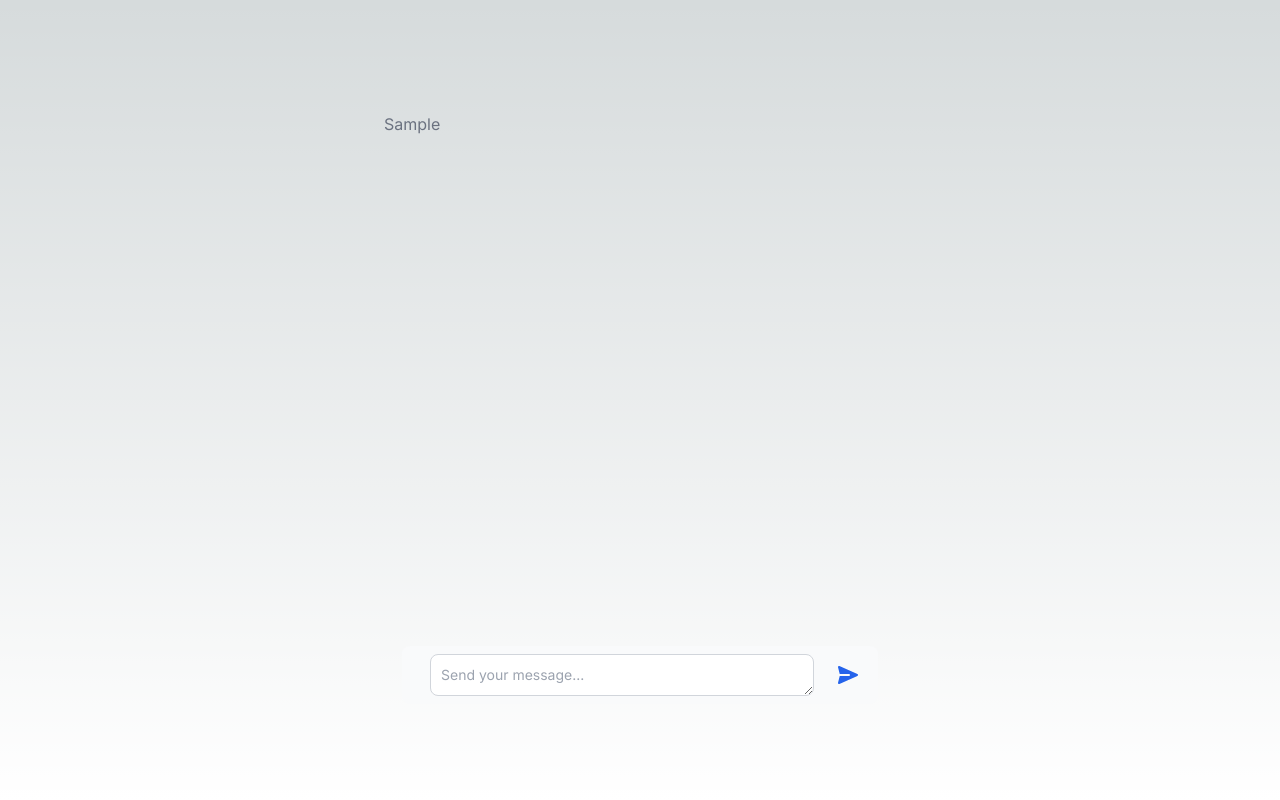
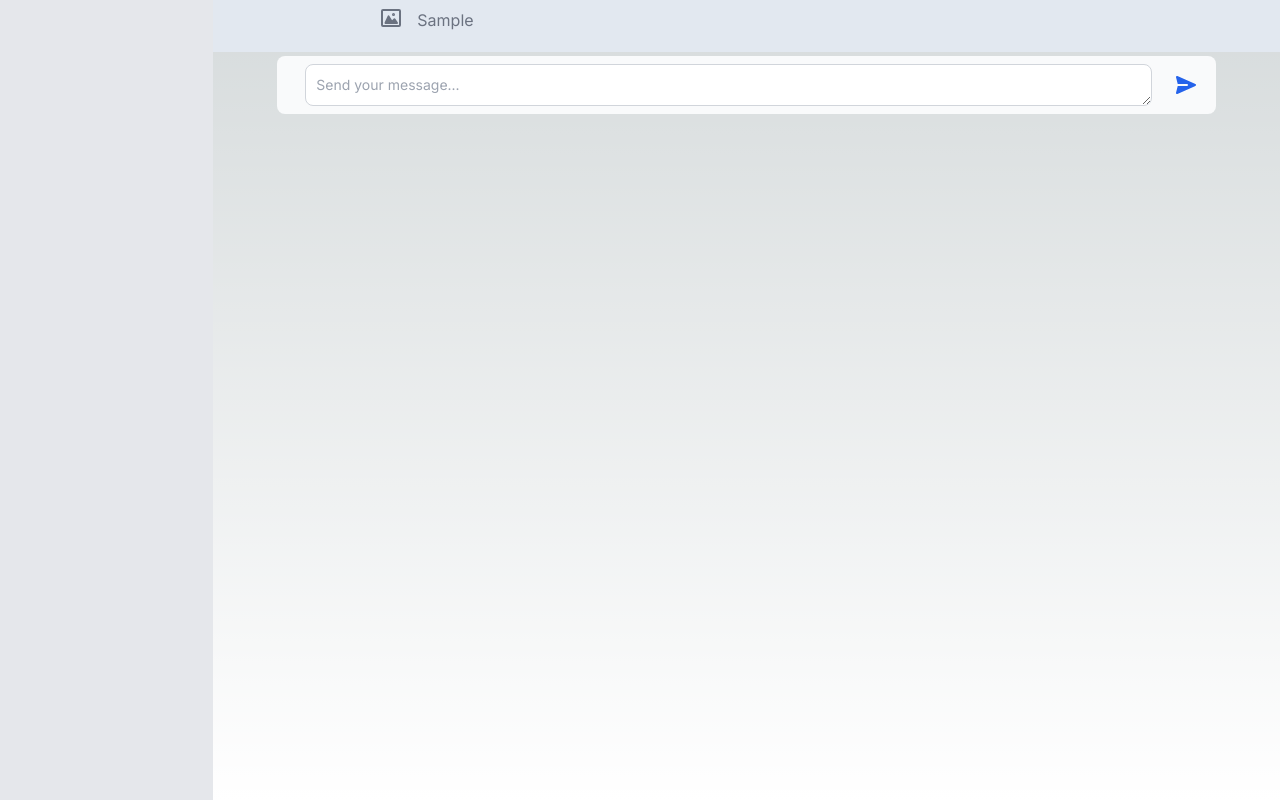
Before and after one commit to Tebalo/malema, a Next.js app: page /leamanyi in a window 1280 px wide. Both pictures are taken after typing "Sample" into the empty fields and a click on the button "Send message". Built offline with nearby package versions, Linux system fonts and the light colour scheme.

Commit message:
added sidebar and styled main

```diff
--- a/app/leamanyi/layout.tsx
+++ b/app/leamanyi/layout.tsx
@@ -16,7 +16,14 @@ export default function RootLayout({
 }) {
   return (
     <html lang="en">
-      <body className={inter.className}>{children}</body>
+      <body className={inter.className}>
+        <div className="flex h-screen">
+          <aside className="w-1/6 bg-gray-200 dark:bg-gray-800">
+            {/* Your sidebar content*/}
+          </aside>
+          {children}
+        </div>
+        </body>
     </html>
   )
 }
--- a/app/leamanyi/page.tsx
+++ b/app/leamanyi/page.tsx
@@ -25,16 +25,28 @@ export const Page: React.FC = () =>{
     }
 
     return (
-        <main className="flex min-h-screen flex-col items-center justify-between p-24">
-            <div className="flex-grow p-4 overflow-y-auto justify-center w-1/2">
+        <main className="flex-1 min-h-screen flex-col items-center justify-between">
+            <div className="flex-grow overflow-y-auto justify-center w-full">
                 {/* Map through the list and render each item as a paragraph */}
                 {items.map((item: Item, index: number)=>(
-                    <p key={index} className="mb-3 text-gray-500 dark:text-gray-400">
-                        {item.text}
-                    </p>
+                    <div className="bg-slate-200 dark:bg-slate-600 mb-1 flex">
+                        <div className="flex px-40">
+                            <button type="button" className="inline-flex justify-center p-2 text-gray-500 rounded-lg cursor-pointer hover:text-gray-900 hover:bg-gray-100 dark:text-gray-400 dark:hover:text-white dark:hover:bg-gray-600">
+                                <svg className="w-5 h-5" aria-hidden="true" xmlns="http://www.w3.org/2000/svg" fill="none" viewBox="0 0 20 18">
+                                    <path fill="currentColor" d="M13 5.5a.5.5 0 1 1-1 0 .5.5 0 0 1 1 0ZM7.565 7.423 4.5 14h11.518l-2.516-3.71L11 13 7.565 7.423Z"/>
+                                    <path stroke="currentColor" stroke-linecap="round" stroke-linejoin="round" stroke-width="2" d="M18 1H2a1 1 0 0 0-1 1v14a1 1 0 0 0 1 1h16a1 1 0 0 0 1-1V2a1 1 0 0 0-1-1Z"/>
+                                    <path stroke="currentColor" stroke-linecap="round" stroke-linejoin="round" stroke-width="2" d="M13 5.5a.5.5 0 1 1-1 0 .5.5 0 0 1 1 0ZM7.565 7.423 4.5 14h11.518l-2.516-3.71L11 13 7.565 7.423Z"/>
+                                </svg>
+                                <span className="sr-only">Upload image</span>
+                            </button>
+                            <p key={index} className="mb-3 text-gray-500 dark:text-gray-400 p-2">
+                                {item.text}
+                            </p>
+                        </div>
+                    </div>
                 ))}
             </div>
-            <form className="sticky bottom-0 z-10" onSubmit={handleSubmit}>
+            <form className="sticky bottom-1 z-10 px-16" onSubmit={handleSubmit}>
                 <label htmlFor="chat" className="sr-only">Your message</label>
                 <div className="flex items-center px-3 py-2 rounded-lg bg-gray-50 dark:bg-gray-700">
                     <textarea
@@ -42,7 +54,7 @@ export const Page: React.FC = () =>{
                     rows={1}
                     value={inputText}
                     onChange={(e) => setInputText(e.target.value)}
-                    className="block mx-4 p-2.5 w-96 text-sm text-gray-900 bg-white rounded-lg border border-gray-300
+                    className="block mx-4 p-2.5 w-full text-sm text-gray-900 bg-white rounded-lg border border-gray-300
                      focus:ring-blue-500 focus:border-blue-500 dark:bg-gray-800 dark:border-gray-600 dark:placeholder-gray-400 dark:text-white
                       dark:focus:ring-blue-500 dark:focus:border-blue-500 relative z-10"
                     placeholder="Send your message..."
```
Also changed, not shown: 1 other file (tests, documents, lock files or other folders).
